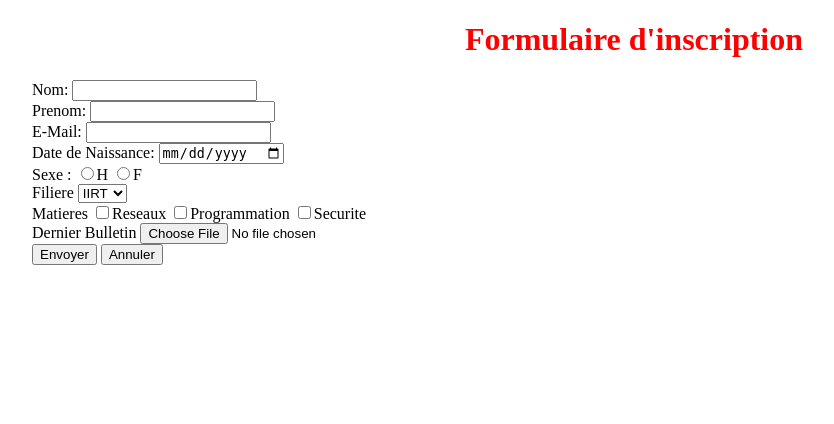
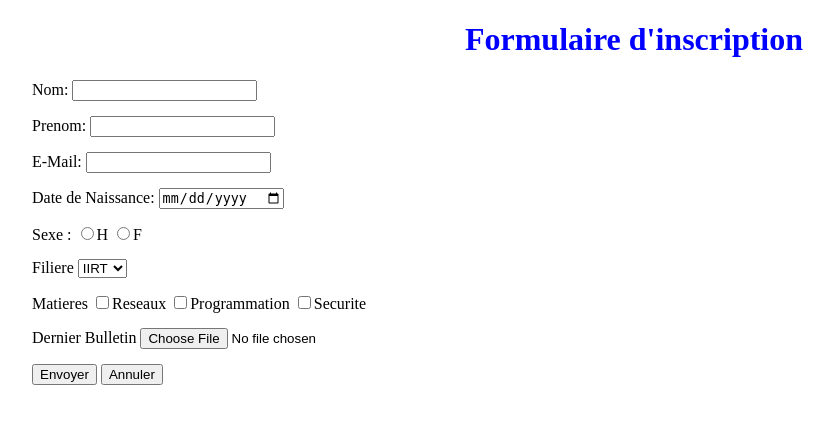
Before and after one commit to valdesjoel/esgisoutilappweb, a PHP site: page / in a window 1280 px wide. Shown: the top 424 px of the page, without its empty margins (6-840 px from the left). Run offline with PHP 8.4, Linux system fonts and the light colour scheme.

Commit message:
2nd commit sur la branche iirt-l3

```diff
--- a/style.css
+++ b/style.css
@@ -1,8 +1,13 @@
 h1{
-	color: red;
+	color: blue;
 	text-align: center;
+
 }
 
 form{
 	margin-left: 30px;
 }
+div{
+	margin-bottom: 15px;
+
+}
```
